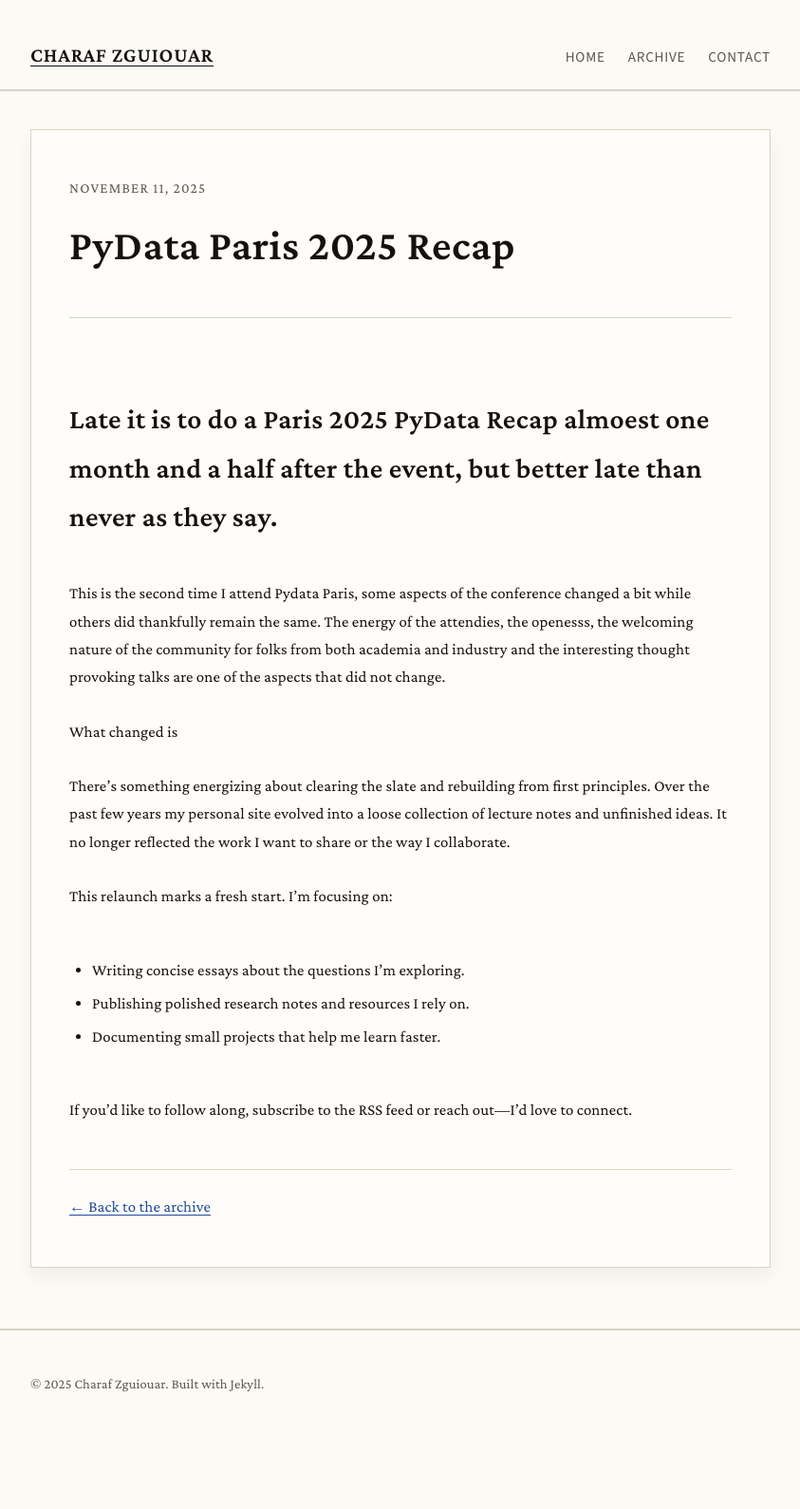
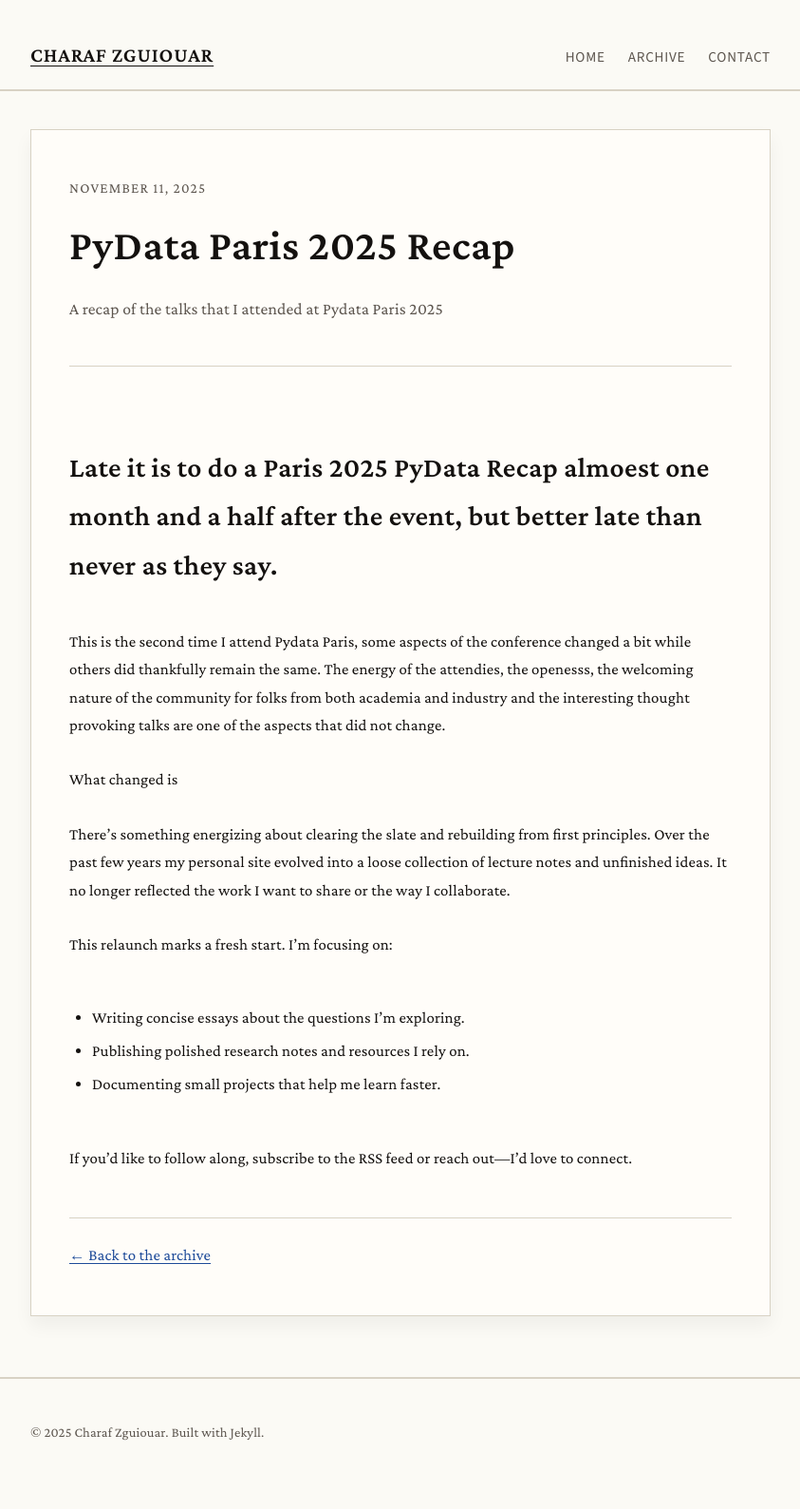
Before and after one commit to zgcharaf/zgcharaf.github.io, a Jekyll site: the page built from _posts/2025-11-11-PyData-Paris-Experience.md, in a window 1280 px wide. Shown: the whole page at 95% size, without its empty margins (218-1061 px from the left). Built offline with Jekyll 4.4.1, drawn with Linux system fonts in a browser that asks for light colours; before the commit the page ends 1538 px from its top, so only the background shows below that.

Commit message:
Add description to PyData Paris 2025 recap post
Added a description to the PyData Paris 2025 recap post.

```diff
--- a/_posts/2025-11-11-PyData-Paris-Experience.md
+++ b/_posts/2025-11-11-PyData-Paris-Experience.md
@@ -1,7 +1,7 @@
 ---
 layout: post
 title: PyData Paris 2025 Recap
-description:
+description: A recap of the talks that I attended at Pydata Paris 2025
 ---
 
 Late it is to do a Paris 2025 PyData Recap almoest one month and a half after the event, but better late than never as they say.
```
